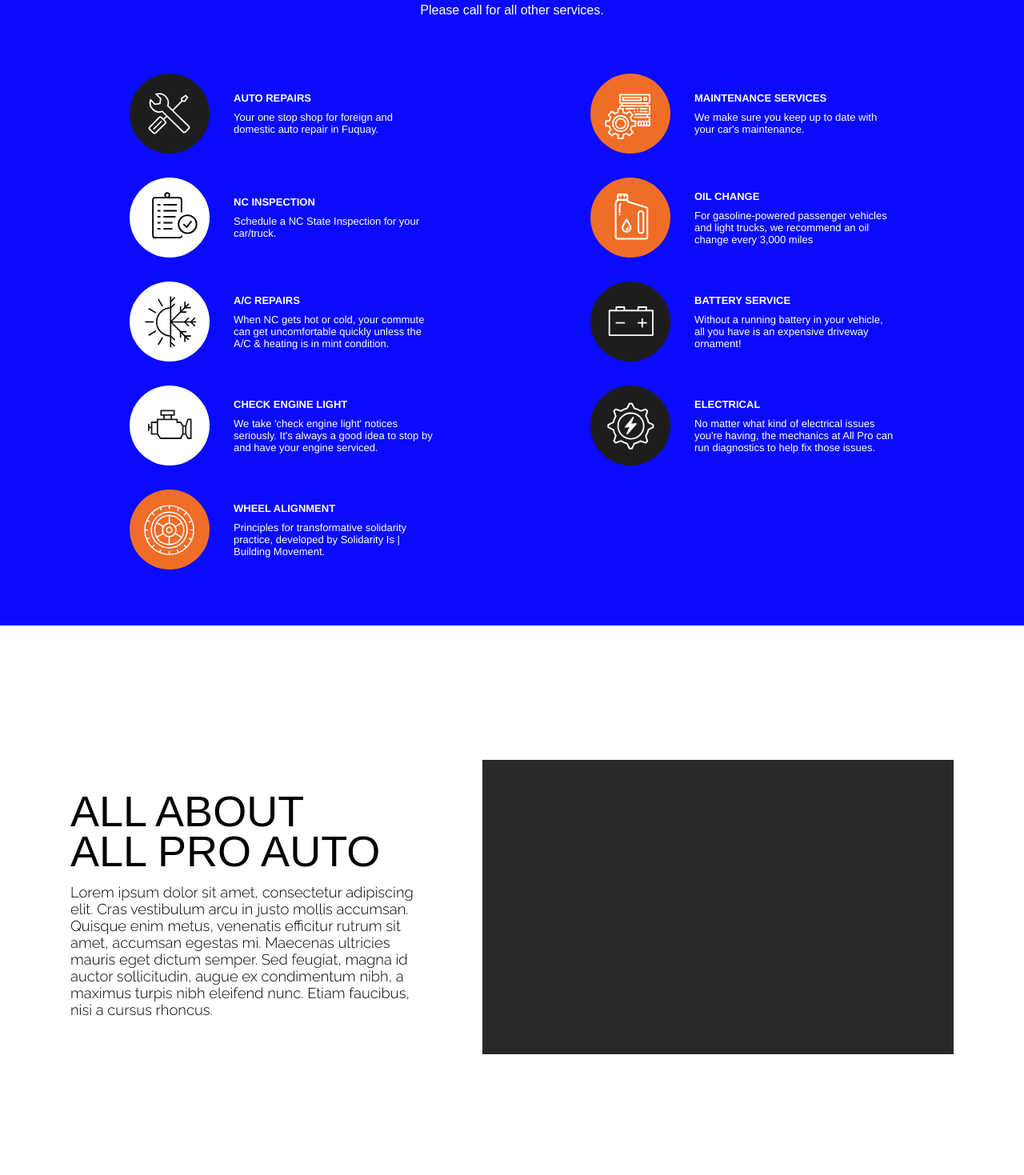
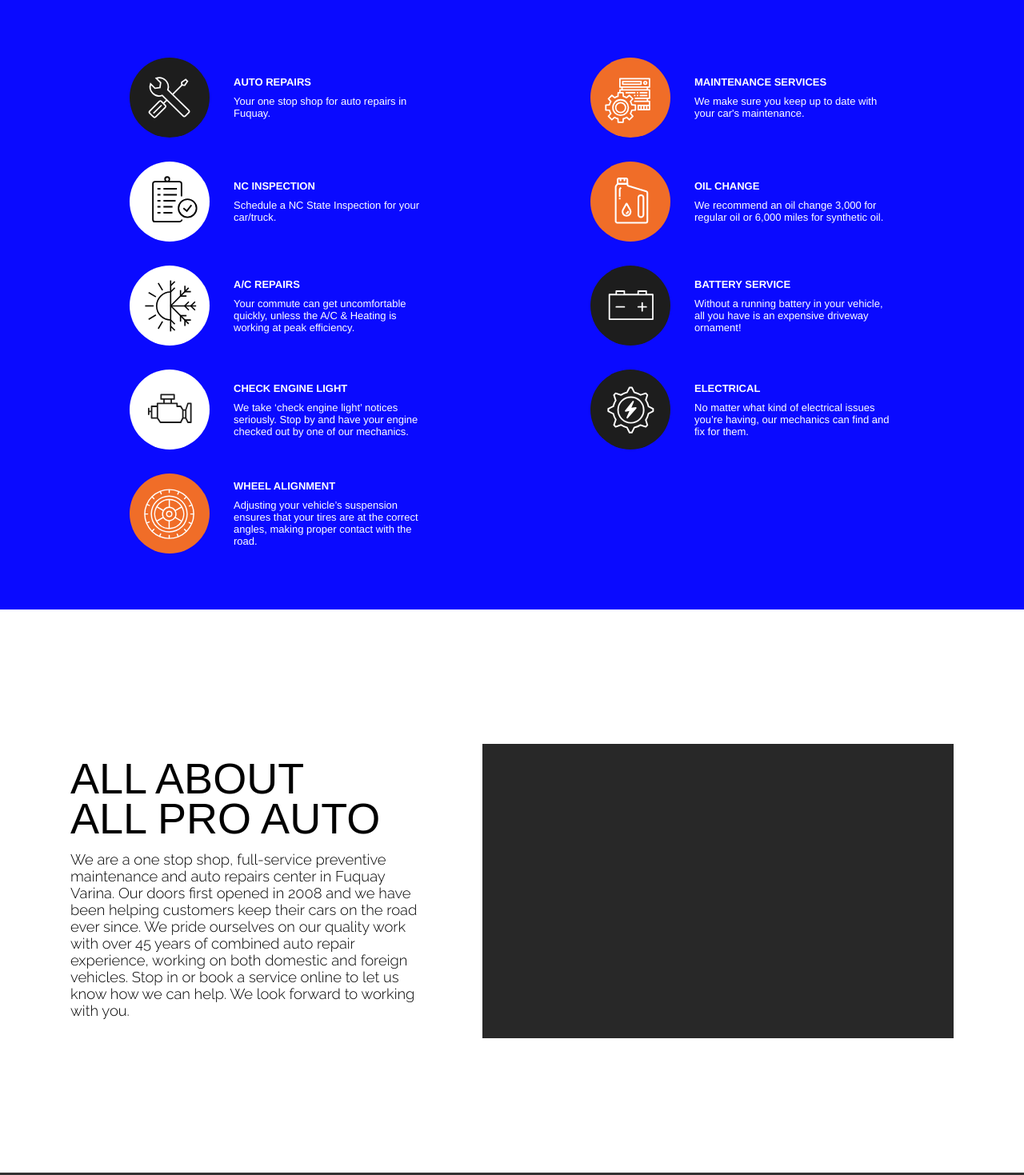
Before and after one commit to Nesmith-Charlesii/nesmith-charlesii.github.io, a React (Create React App) app: page / in a window 1280 px wide. Shown: the part 1101-2570 px from the top of the page at 80% size. Built offline with nearby package versions, Linux system fonts and the light colour scheme; a web font is replaced by a local one.

Commit message:
added actual text to services and about section. centered hero image.removed nc inspection service in mobile/replaced with wheel alignment service icon

```diff
--- a/src/components/about.jsx
+++ b/src/components/about.jsx
@@ -95,7 +95,7 @@
                         <p>all pro auto</p>
                     </div>
                     <div className={classes.aboutContent}>
-                    Lorem ipsum dolor sit amet, consectetur adipiscing elit. Cras vestibulum arcu in justo mollis accumsan. Quisque enim metus, venenatis efficitur rutrum sit amet, accumsan egestas mi. Maecenas ultricies mauris eget dictum semper. Sed feugiat, magna id auctor sollicitudin, augue ex condimentum nibh, a maximus turpis nibh eleifend nunc. Etiam faucibus, nisi a cursus rhoncus.
+                    We are a one stop shop, full-service preventive maintenance and auto repairs center in Fuquay Varina. Our doors first opened in 2008 and we have been helping customers keep their cars on the road ever since. We pride ourselves on our quality work with over 45 years of combined auto repair experience, working on both domestic and foreign vehicles. Stop in or book a service online to let us know how we can help. We look forward to working with you.
                     </div>
                 </div>
                 {/* <div className={classes.orangeBox}>
--- a/src/components/hero.jsx
+++ b/src/components/hero.jsx
@@ -8,9 +8,9 @@
     const theme = useTheme();
     const useStyles = createUseStyles({
         heroContainer: {
-            height: "90vh",
+            height: "100vh",
             position: "relative",
-            paddingTop: "100px",
+            // paddingTop: "100px",
             width: "100%",
             display: "flex",
             justifyContent: "center",
--- a/src/components/services.jsx
+++ b/src/components/services.jsx
@@ -252,7 +252,7 @@
                             <AutoRepair className={classes.serviceIcon}/>
                             <div className={classes.serviceContext}>
                                 <p className={classes.serviceTitle}>auto repairs</p>
-                                <p className={classes.serviceDescription}>Your one stop shop for foreign and domestic auto repair in Fuquay.</p>
+                                <p className={classes.serviceDescription}>Your one stop shop for auto repairs in Fuquay.</p>
                             </div>
                         </div>
                         <div className={classes.serviceInfo}>
@@ -273,14 +273,14 @@
                             <OilChange className={classes.serviceIcon}/>
                             <div className={classes.serviceContext}>
                                 <p className={classes.serviceTitle}>oil change</p>
-                                <p className={classes.serviceDescription}>For gasoline-powered passenger vehicles and light trucks, we recommend an oil change every 3,000 miles</p>
+                                <p className={classes.serviceDescription}>We recommend an oil change 3,000 for regular oil or 6,000 miles for synthetic oil.</p>
                             </div>
                         </div>
                         <div className={classes.serviceInfo}>
                             <AcRepair className={classes.serviceIcon}/>
                             <div className={classes.serviceContext}>
                                 <p className={classes.serviceTitle}>a/c repairs</p>
-                                <p className={classes.serviceDescription}>When NC gets hot or cold, your commute can get uncomfortable quickly unless the A/C & heating is in mint condition.</p>
+                                <p className={classes.serviceDescription}>Your commute can get uncomfortable quickly, unless the A/C & Heating is working at peak efficiency.</p>
                             </div>
                         </div>
                         <div className={classes.serviceInfo}>
@@ -294,21 +294,22 @@
                             <CheckEngine className={classes.serviceIcon}/>
                             <div className={classes.serviceContext}>
                                 <p className={classes.serviceTitle}>check engine light</p>
-                                <p className={classes.serviceDescription}>We take 'check engine light' notices seriously. It's always a good idea to stop by and have your engine serviced.</p>
+                                <p className={classes.serviceDescription}>We take ‘check engine light’ notices seriously. Stop by and have your engine checked out by one of our mechanics.</p>
                             </div>
                         </div>
                         <div className={classes.serviceInfo}>
                             <Electrical className={classes.serviceIcon}/>
                             <div className={classes.serviceContext}>
                                 <p className={classes.serviceTitle}>electrical</p>
-                                <p className={classes.serviceDescription}>No matter what kind of electrical issues you're having, the mechanics at All Pro can run diagnostics to help fix those issues.</p>
+                                <p className={classes.serviceDescription}>No matter what kind of electrical issues you’re having, our mechanics can find and fix for them.</p>
                             </div>
                         </div>
                         <div className={classes.serviceInfo}>
                             <Alignment className={classes.serviceIcon}/>
                             <div className={classes.serviceContext}>
                                 <p className={classes.serviceTitle}>wheel alignment</p>
-                                <p className={classes.serviceDescription}>Principles for transformative solidarity practice, developed by Solidarity Is | Building Movement.</p>
+                                <p className={classes.serviceDescription}>Adjusting your vehicle’s suspension ensures that your tires are at the correct angles, making proper contact with the road.
+</p>
                             </div>
                         </div>
                     </div>
@@ -337,7 +338,7 @@
                             <AutoRepair className={classes.serviceIcon}/>
                             <div className={classes.serviceContext}>
                                 <p className={classes.serviceTitle}>auto repairs</p>
-                                <p className={classes.serviceDescription}>Your one stop shop for foreign and domestic auto repair in Fuquay.</p>
+                                <p className={classes.serviceDescription}>Your one stop shop for auto repairs in Fuquay..</p>
                             </div>
                         </div>
                         <div className={classes.serviceInfo}>
@@ -348,17 +349,17 @@
                             </div>
                         </div>
                         <div className={classes.serviceInfo}>
-                            <NcInspection className={classes.serviceIcon}/>
+                            <Alignment className={classes.serviceIcon}/>
                             <div className={classes.serviceContext}>
-                                <p className={classes.serviceTitle}>nc inspection</p>
-                                <p className={classes.serviceDescription}>Schedule a NC State Inspection for your car/truck.</p>
+                                <p className={classes.serviceTitle}>wheel alignment</p>
+                                <p className={classes.serviceDescription}>Principles for transformative solidarity practice, developed by Solidarity Is | Building Movement.</p>
                             </div>
                         </div>
                         <div className={classes.serviceInfo}>
                             <OilChange className={classes.serviceIcon}/>
                             <div className={classes.serviceContext}>
                                 <p className={classes.serviceTitle}>oil change</p>
-                                <p className={classes.serviceDescription}>For gasoline-powered passenger vehicles and light trucks, we recommend an oil change every 3,000 miles</p>
+                                <p className={classes.serviceDescription}>We recommend an oil change 3,000 for regular oil or 6,000 miles for synthetic oil.</p>
                             </div>
                         </div>
                         </>
@@ -374,7 +375,7 @@
                             <AcRepair className={classes.serviceIcon}/>
                             <div className={classes.serviceContext}>
                                 <p className={classes.serviceTitle}>a/c repairs</p>
-                                <p className={classes.serviceDescription}>When NC gets hot or cold, your commute can get uncomfortable quickly unless the A/C & heating is in mint condition.</p>
+                                <p className={classes.serviceDescription}>Your commute can get uncomfortable quickly, unless the A/C & Heating is working at peak efficiency.</p>
                             </div>
                         </div>
                         <div className={classes.serviceInfo}>
@@ -388,32 +389,19 @@
                             <CheckEngine className={classes.serviceIcon}/>
                             <div className={classes.serviceContext}>
                                 <p className={classes.serviceTitle}>check engine light</p>
-                                <p className={classes.serviceDescription}>We take 'check engine light' notices seriously. It's always a good idea to stop by and have your engine serviced.</p>
+                                <p className={classes.serviceDescription}>Without a running battery in your vehicle, all you have is an expensive driveway ornament!</p>
                             </div>
                         </div>
                         <div className={classes.serviceInfo}>
                             <Electrical className={classes.serviceIcon}/>
                             <div className={classes.serviceContext}>
                                 <p className={classes.serviceTitle}>electrical</p>
-                                <p className={classes.serviceDescription}>No matter what kind of electrical issues you're having, the mechanics at All Pro can run diagnostics to help fix those issues.</p>
+                                <p className={classes.serviceDescription}>No matter what kind of electrical issues you’re having, our mechanics can find and fix for them.</p>
                             </div>
                         </div>
                         </>
 
                     }
-                    {/* {
-
-                        serviceDisplaySet === 2 &&
-
-                        <div className={classes.serviceInfo}>
-                            <Alignment className={classes.serviceIcon}/>
-                            <div className={classes.serviceContext}>
-                                <p className={classes.serviceTitle}>wheel alignment</p>
-                                <p className={classes.serviceDescription}>Principles for transformative solidarity practice, developed by Solidarity Is | Building Movement.</p>
-                            </div>
-                        </div>
-
-                    } */}
                     </div>
                     <div className={classes.downArrow}>
                         <p>view more</p>
```
